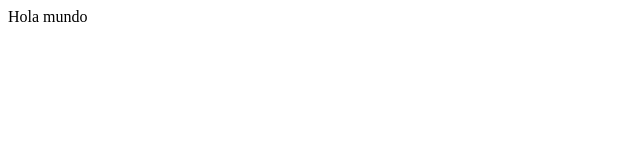
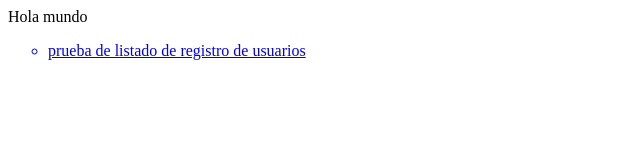
Before and after one commit to gerardosn/03032024Prueba, a plain HTML site: page index.html in a window 1280 px wide. Shown: the whole page, without its empty margins (0-640 px from the left). Drawn offline with Linux system fonts and the light colour scheme.

Commit message:
link en inicio

```diff
--- a/index.html
+++ b/index.html
@@ -7,6 +7,10 @@
 </head>
 <body>
     <t1>Hola mundo</t1>
+    <ul type="circle">
+        <a href="./testRegistroUsuarios/index.html">
+        <li>prueba de listado de registro de usuarios</li></a>
+    </ul>
 
 </body>
 </html>
```
